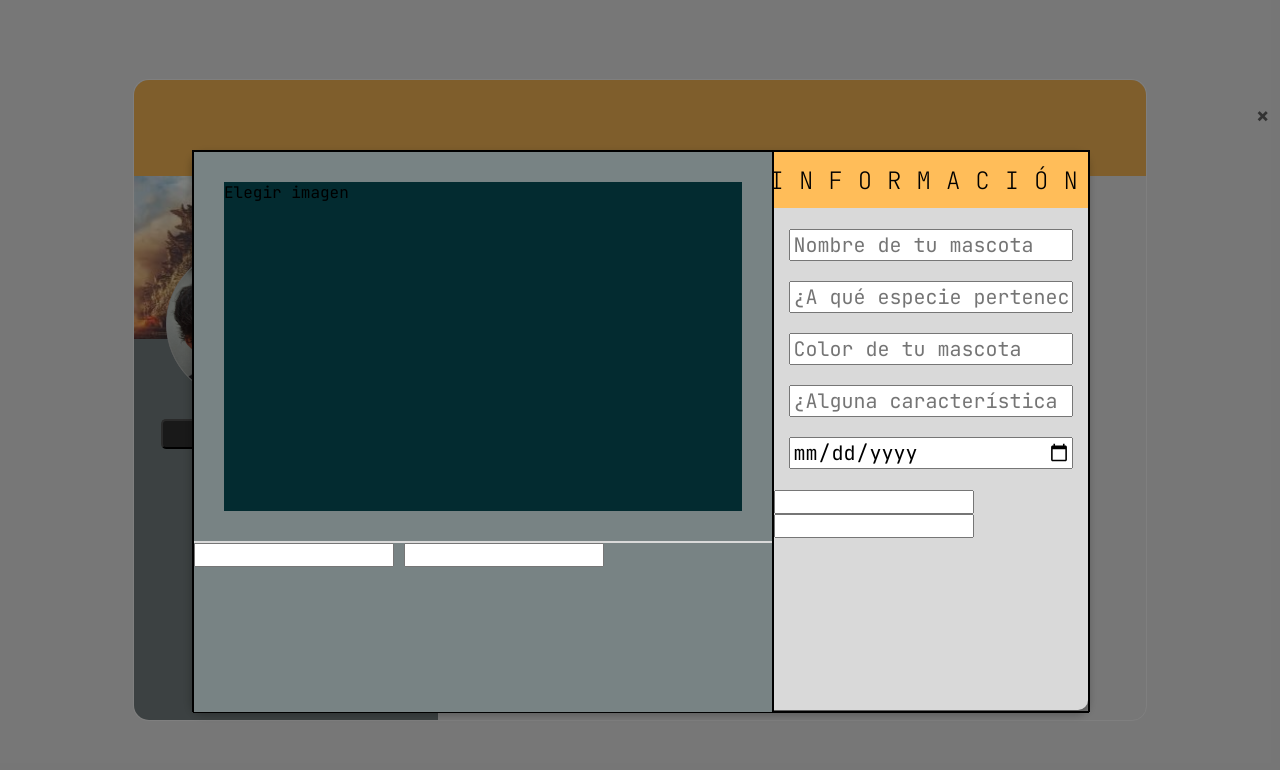
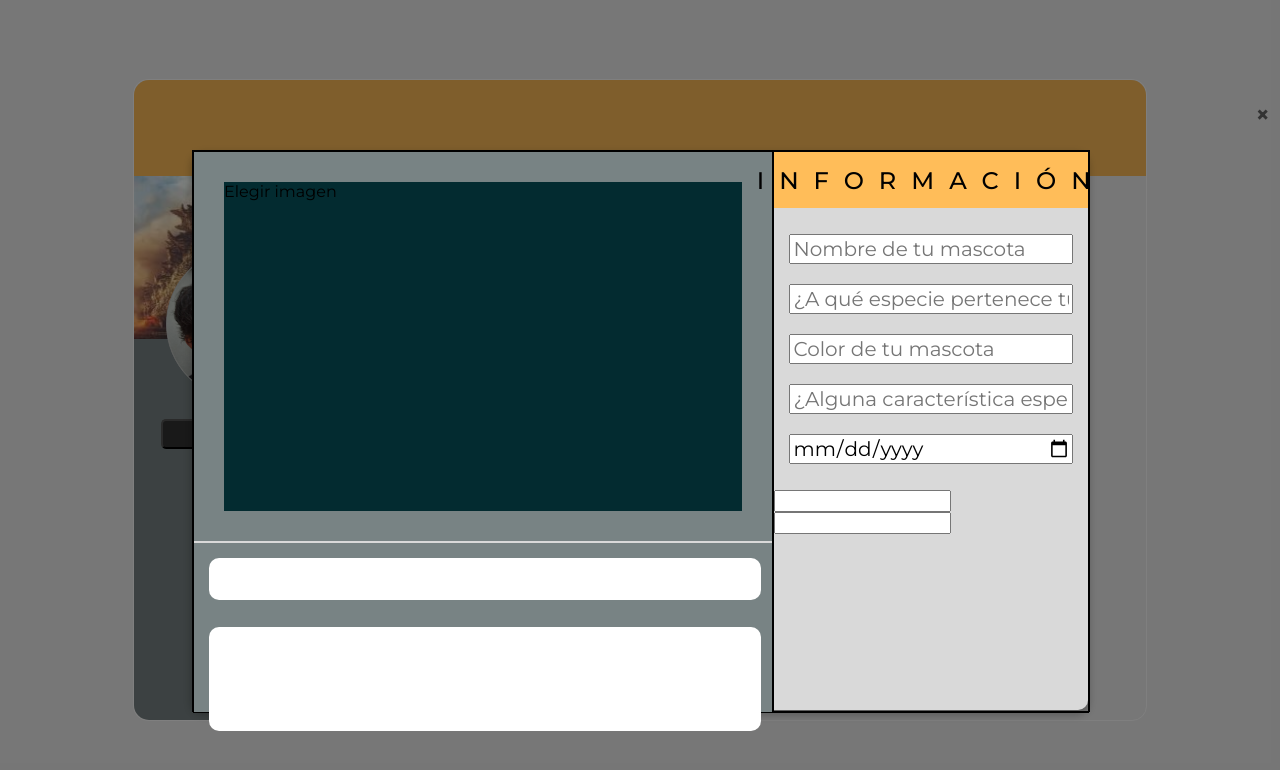
Before and after one commit to Golpeabuelas/Proyecto-Traba-Inc-WEB, a website: page src/public/html/perfil.html in a window 1280 px wide. Both pictures are taken after a click on the button "+ Nueva Publicación". Drawn offline with Linux system fonts and the light colour scheme; files whose address does not match are found by name.

Commit message:
Axel gei

```diff
--- a/src/public/css/perfil_styles.css
+++ b/src/public/css/perfil_styles.css
@@ -1,5 +1,5 @@
 *{
-    font-family: "JetBrains Mono";
+    font-family: "Montserrat";
 }
 
 body, html {
@@ -140,7 +140,7 @@ header{
     border: 1px solid #000;
 }
 
-.contenedor_derecha{
+.contenedor_izquierda{
     width: 65%;
     height: 100%;
     background-color: #788384;
@@ -163,7 +163,34 @@ header{
     background-color: #032B30;
 }
 
-.contenedor_izquierda{
+.contenedor_informacion_destacada {
+    width: 100%;
+    padding: 15px;
+    font-size: 20px;
+}
+
+.input_titulo {
+    border-radius: 10px;
+    width: calc(100% - 30px);
+    height: 40px;
+    border: none;
+}
+
+.input_titulo:focus {
+    outline: 3px solid #A0C4CC;
+}
+
+.input_descripcion {
+    border-radius: 10px;
+    width: calc(100% - 30px);
+    height: 100px;
+    border: none;
+    margin-top: 2em;
+    resize: none;
+    overflow-y: scroll;
+}
+
+.contenedor_derecha {
     width: 35%;
     height: 100%;
     border: 1px solid #000;
@@ -179,7 +206,7 @@ header{
 }
 
 .subtitulo{
-    font-weight: 200;
+    font-weight: 500;
     letter-spacing: 15px;
 }
 
@@ -201,8 +228,8 @@ header{
 }
 
 .contenedor_informacion input:focus{
-    box-shadow: 0 0 10px #C39F0F80;
-    outline: none;
+    padding-block: 1px;
+    outline: 3px solid #A0C4CC;
 }
 
 .close {
--- a/src/public/html/perfil.html
+++ b/src/public/html/perfil.html
@@ -11,7 +11,7 @@
 
     <link rel="preconnect" href="https://fonts.googleapis.com">
     <link rel="preconnect" href="https://fonts.gstatic.com" crossorigin>
-    <link href="https://fonts.googleapis.com/css2?family=JetBrains+Mono:ital,wght@0,100..800;1,100..800&family=Montserrat:ital,wght@0,100..900;1,100..900&family=Open+Sans:ital,wght@0,300..800;1,300..800&display=swap" rel="stylesheet">
+    <link href="https://fonts.googleapis.com/css2?family=Montserrat:ital,wght@0,100..900;1,100..900&display=swap" rel="stylesheet">
 </head>
 <body>
 
@@ -49,20 +49,20 @@
 
             <form action="" id="formulario_publicacion" class="formulario_publicacion">
                 <div class="publicacion">
-                    <div class="contenedor_derecha">
+                    <div class="contenedor_izquierda">
                         <div class="contenedor_imagen">
                             <label for="imagen_mascota" class="label_for_imagen">Elegir imagen</label>
                         </div>
 
-                        <div class="cotenedor_informacion_destacada">
-                            <input type="text" id="titulo_publicacion">
+                        <div class="contenedor_informacion_destacada">
+                            <input type="text" class="input_titulo" id="titulo_publicacion">
 
-                            <input type="text" id="descripcion_desaparicion">
+                            <textarea class="input_descripcion" id="descripcion_desaparicion"></textarea>
 
                         </div>
                     </div>
 
-                    <div class="contenedor_izquierda">
+                    <div class="contenedor_derecha">
                         <div class="contenedor_subtitulo">
                             <h2 class="subtitulo">INFORMACIÓN</h2>
                         </div>
--- a/src/server_functions/javascript/post_functions/addPost.js
+++ b/src/server_functions/javascript/post_functions/addPost.js
@@ -1,6 +1,7 @@
 const modal = document.getElementById('modal');
 const openModal = document.getElementById('addPost');
 const closeModal = document.querySelector('.close');
+const enviarRegistro = document.getElementById('añadirPublicacion')
 
 openModal.addEventListener('click', () => {
     modal.style.display = 'flex';
```
Also changed, not shown: src/server_functions/javascript/post_functions/new_post.js (+15 -1 lines), 1 other file.
